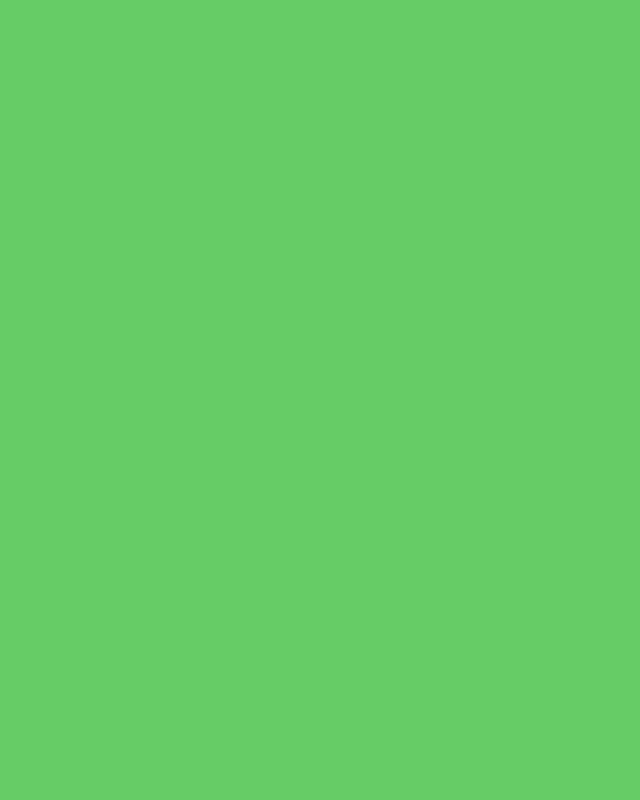
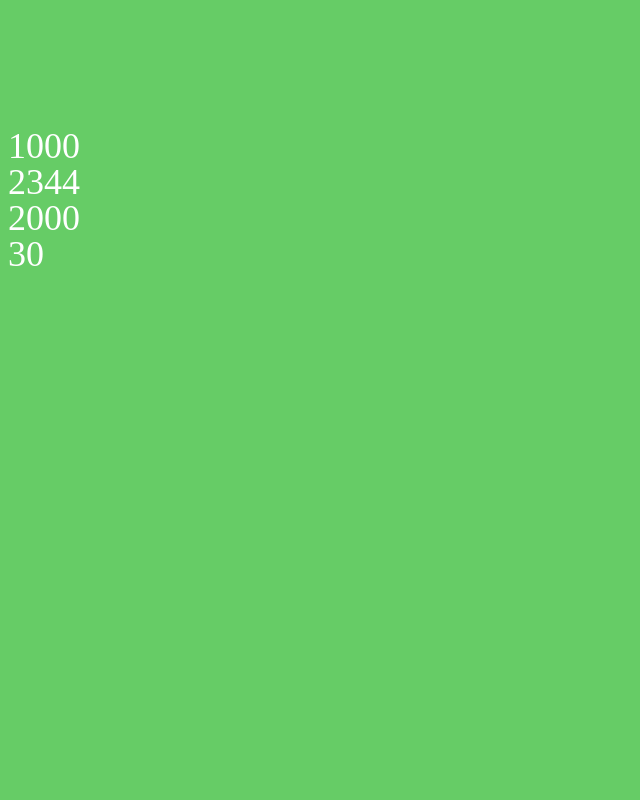
Before and after one commit to baofengyv/lib, a plain HTML site: page 滚动的数字/test.html in a window 1280 px wide. Shown: the top 800 px of the page, without its empty margins (0-640 px from the left). Drawn offline with nearby package versions, Linux system fonts and the light colour scheme.

Commit message:
当数字直接显示出来时，手动触发下

```diff
--- a/滚动的数字/test.html
+++ b/滚动的数字/test.html
@@ -15,7 +15,7 @@ section.sppb-section div {
 <script type="text/javascript" src="test.js"></script>
 </head>
 <body>
-	<div style="height: 2500px;"></div>
+	<div style="height: 20px;"></div>
 	<section class="sppb-section " style="padding: 100px 0; background-repeat: no-repeat; background-size: cover; background-attachment: fixed; background-position: 50% 50%;">
 		<div class="canTriggerInviewEvent" data-digit="1000" data-duration="1000" style="color: #ffffff; font-size: 36px; line-height: 36px;">0</div>
 		<div class="canTriggerInviewEvent" data-digit="2344" data-duration="1344" style="color: #ffffff; font-size: 36px; line-height: 36px;">0</div>
--- a/滚动的数字/test.js
+++ b/滚动的数字/test.js
@@ -117,6 +117,8 @@
 				$this.unbind('inview'); //执行一遍后解除绑定
 			}
     	});
+        //手动触发一下
+        $(window).trigger("ready");
     });
 //@bfy 添加  <--
 })(jQuery);
```
